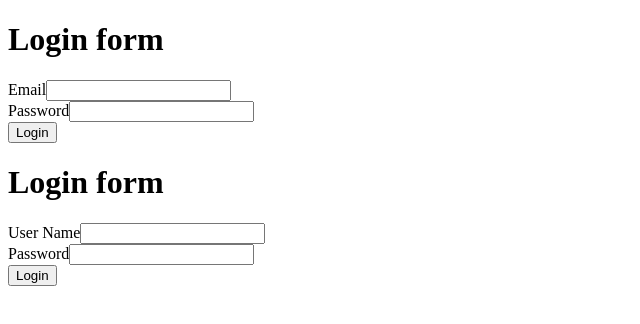
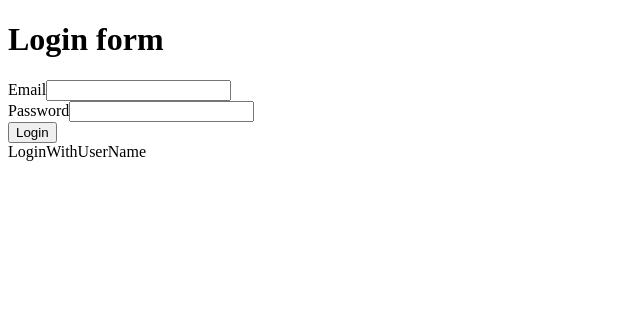
Before and after one commit to iampkn/15-simple-project, a React (Create React App) app in the folder login-form/: page / in a window 1280 px wide. Shown: the top 324 px of the page, without its empty margins (0-640 px from the left). Built offline with nearby package versions, Linux system fonts and the light colour scheme.

Commit message:
update react HOC file

```diff
--- a/login-form/src/App.js
+++ b/login-form/src/App.js
@@ -1,5 +1,4 @@
 import { useSelector } from "react-redux"
-import Login from "./components/Login"
 import LoginWithEmail from "./components/LoginMethod/LoginType/LoginWithEmail"
 import LoginWithUserName from "./components/LoginMethod/LoginType/LoginWithUserName"
 import { Logout } from "./components/Logout"
--- a/login-form/src/components/LoginMethod/LoginType/LoginWithUserName.js
+++ b/login-form/src/components/LoginMethod/LoginType/LoginWithUserName.js
@@ -1,89 +1,11 @@
-import React, { useState } from "react"
+import React, { Component } from "react"
 import withLogin from "../withLogin"
-import { Formik, Form, Field, ErrorMessage } from "formik"
-import * as Yup from "yup"
-import TextError from "../../TextError"
-import { useDispatch } from "react-redux"
-import { login } from "../../../store/Slice/useSlice"
-import api from "../../../api/axiosCline"
 
-const initialValues = {
-   username: "",
-   password: "",
-}
-
-const LOGIN_URL = "/auth/login"
-
-const validationLoginWithUserName = Yup.object({
-   username: Yup.string().required("Please enter your username"),
-   // password: Yup.string()
-   //    .required("Please enter your password")
-   //    .min(8, "Password is too short - should be 8 characters minimun")
-   //    .matches(
-   //       /^(?=.*[a-z])(?=.*[A-Z])(?=.*[0-9])(?=.*[!@#\$%\^&\*])(?=.{8,})/,
-   //       "Must Contain 8 Characters, One Uppercase, One Lowercase, One Number and One Special Case Character"
-   //    ),
-})
-const LoginWithUserName = () => {
-   const [errMsg, setErrMsg] = useState()
-   const dispatch = useDispatch()
-
-   const onSubmit = (values) => {
-      console.log("Login")
-      Login(values)
+class LoginWithUserName extends Component {
+   render() {
+      const initialValues = this.props.initialValues
+      return <div>LoginWithUserName</div>
    }
-   async function Login(values) {
-      const { username, password } = values
-      try {
-         const response = await api.post(
-            LOGIN_URL,
-
-            JSON.stringify({ username, password }),
-            {
-               headers: { "Content-Type": "application/json" },
-            }
-         )
-         const data = response.data
-         console.log(data)
-         dispatch(login(data))
-      } catch (error) {
-         if (!error?.response) {
-            setErrMsg("No sever response")
-         } else if (error.response?.status === 400) {
-            setErrMsg("Wrong Email or Password")
-         } else if (error.response?.status === 401) {
-            setErrMsg("Unauthorized")
-         } else {
-            setErrMsg("Login Failed")
-         }
-      }
-   }
-   return (
-      <Formik
-         initialValues={initialValues}
-         validationSchema={validationLoginWithUserName}
-         onSubmit={onSubmit}
-      >
-         <Form>
-            <div>
-               <h1>Login form</h1>
-               <h1>{errMsg ? errMsg : null}</h1>
-            </div>
-
-            <div>
-               <label htmlFor='username'>User Name</label>
-               <Field type='text' name='username' id='username' />
-               <ErrorMessage name='username' component={TextError} />
-            </div>
-            <div>
-               <label htmlFor='password'>Password</label>
-               <Field type='password' name='password' id='password' />
-               <ErrorMessage name='password' component={TextError} />
-            </div>
-            <button type='submit'>Login</button>
-         </Form>
-      </Formik>
-   )
 }
 
 export default withLogin(LoginWithUserName)
--- a/login-form/src/components/LoginMethod/withLogin.js
+++ b/login-form/src/components/LoginMethod/withLogin.js
@@ -1,13 +1,56 @@
 import React from "react"
+import api from "../../api/axiosCline"
 
 const withLogin = (WrappedComponent) => {
    class WithLogin extends React.Component {
       constructor(props) {
          super(props)
-         this.state = {}
+         this.state = {
+            initialValues: {
+               prop1: "",
+               prop2: "",
+            },
+            LOGIN_URL: "/auth/login",
+            setErrMsg: "",
+         }
       }
+
+      Login = async (prop1, prop2) => {
+         try {
+            const response = await api.post(
+               this.state.LOGIN_URL,
+               JSON.stringify({ prop1, prop2 }),
+               {
+                  headers: { "Content-Type": "application/json" },
+               }
+            )
+            console.log(response.data)
+         } catch (error) {
+            if (!error?.response) {
+               this.state.setErrMsg("No sever response")
+            } else if (error.response?.status === 400) {
+               this.state.setErrMsg("Wrong Email or Password")
+            } else if (error.response?.status === 401) {
+               this.state.setErrMsg("Unauthorized")
+            } else {
+               this.state.setErrMsg("Login Failed")
+            }
+         }
+      }
+      setPathLogin = (path) => {
+         this.setState((prevState) => {
+            return { LOGIN_URL: prevState + path }
+         })
+      }
+
       render() {
-         return <WrappedComponent name='Hahaha' />
+         const { initialValues, LOGIN_URL } = this.state
+         return (
+            <WrappedComponent
+               initialValues={initialValues}
+               LOGIN_URL={LOGIN_URL}
+            />
+         )
       }
    }
    return WithLogin
```
